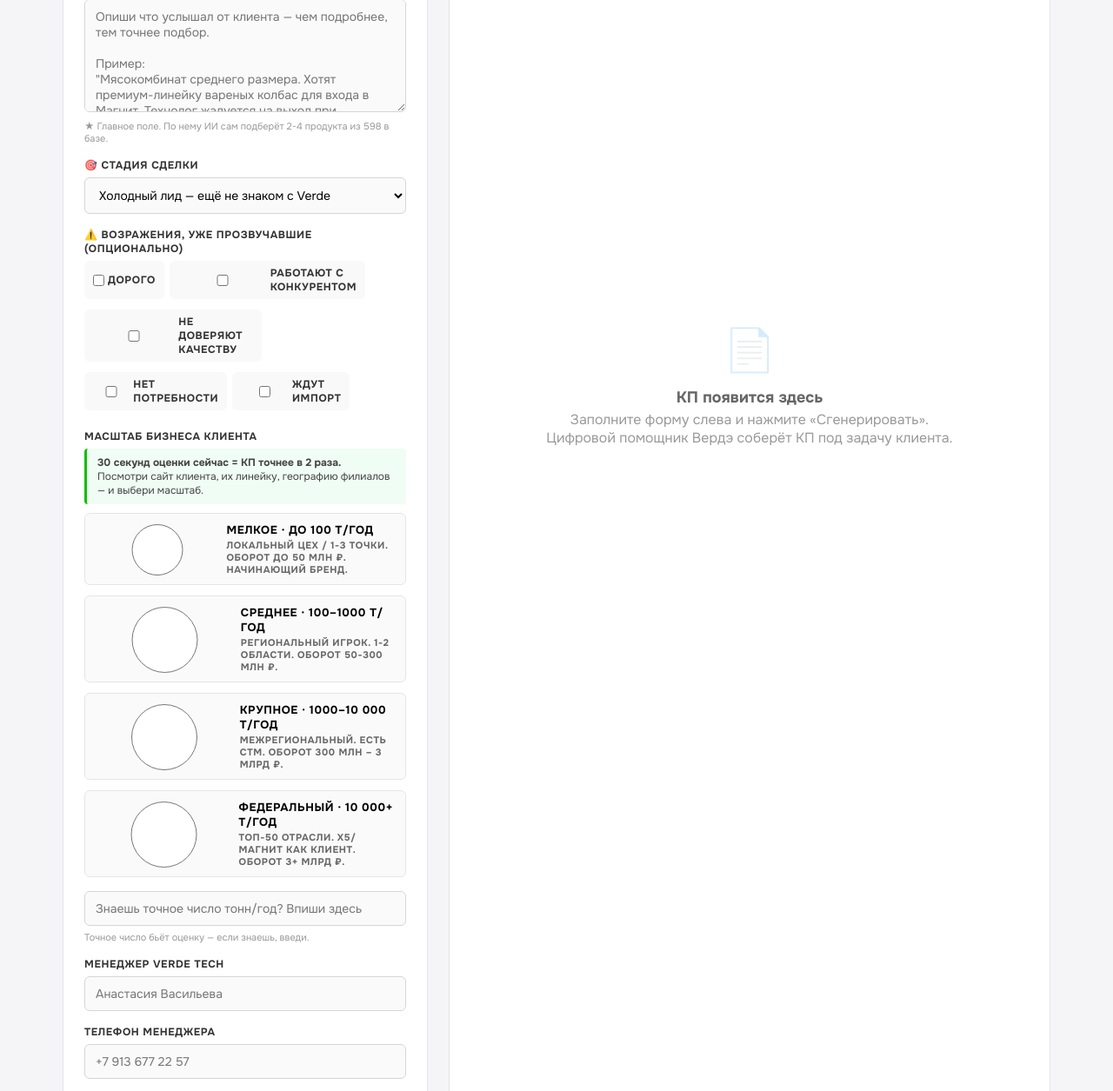
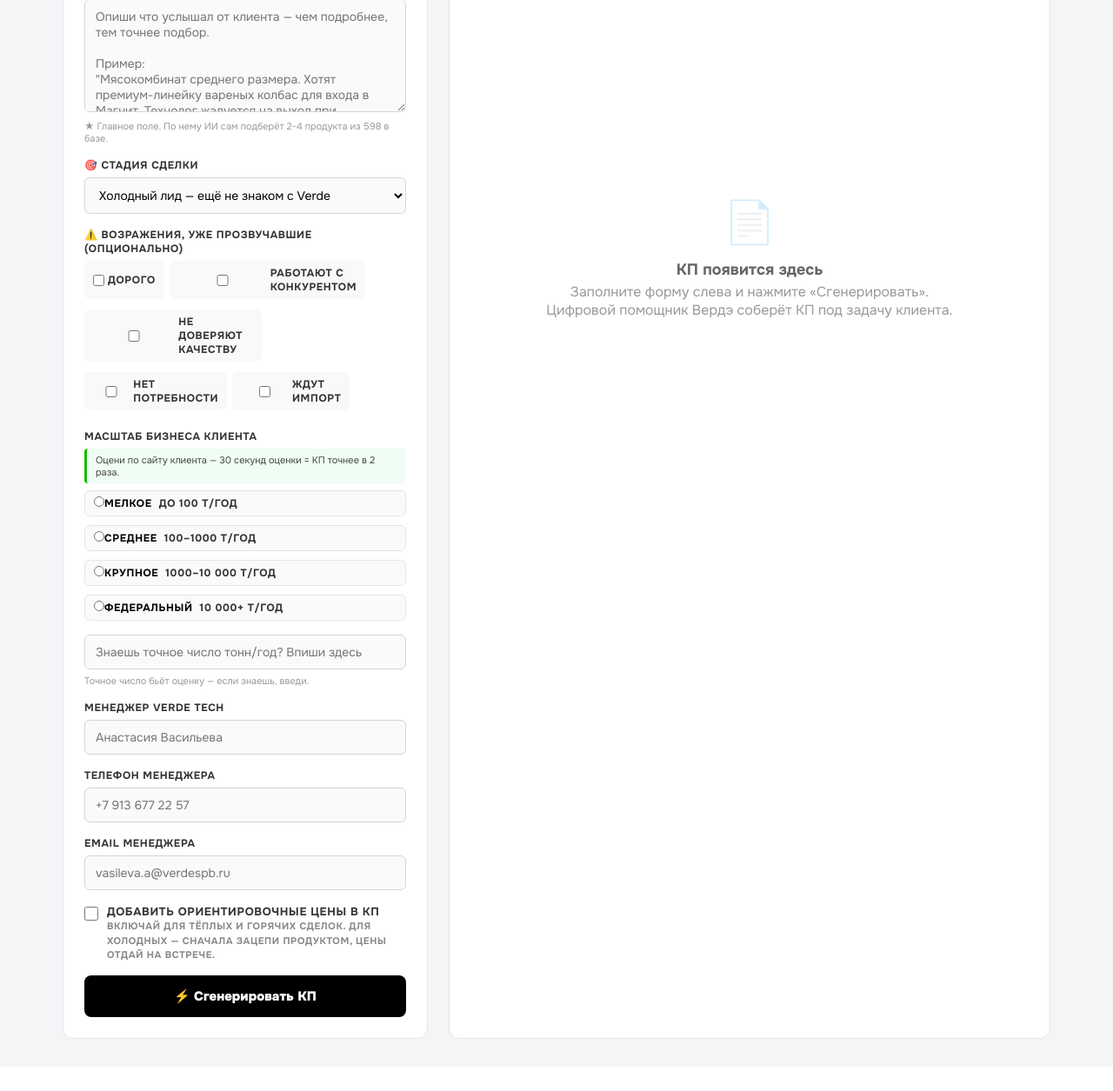
Before and after one commit to NataliDerden/verdetech-marketing, a Flask app: page /design in a window 1280 px wide. Shown: the part 830-2085 px from the top of the page at 87% size. After the commit the page ends 2025 px from the top, so only its background shows below. Run offline with Flask 3, Linux system fonts and the light colour scheme; the visitor is signed in with stand-in values (Sample User, id 1).

Commit message:
Компактные таблетки масштаба + автоменеджер из Битрикса + dedup через localStorage
1. Радио-кнопки масштаба бизнеса теперь в одну строку, мелкие 12px кружки
2. Имя/телефон/email менеджера авто-подставляются из текущего пользователя Битрикса
3. Регистрация вкладок выполняется ОДИН раз и помечается localStorage —
   больше дубли не накапливаются на повторных открытиях

Co-Authored-By: Claude Opus 4.7 (1M context) <noreply@anthropic.com>

```diff
--- a/templates/design.html
+++ b/templates/design.html
@@ -85,6 +85,15 @@ h2 { font-size: 28px; font-weight: 800; margin-bottom: 8px; letter-spacing: -0.0
 .form-group input:focus, .form-group select:focus, .form-group textarea:focus { outline: none; border-color: #0FBF00; background: #fff; box-shadow: 0 0 0 3px rgba(15,191,0,0.15); }
 .form-group textarea { resize: vertical; min-height: 60px; }
 .form-group small { display: block; font-size: 11px; color: #999; margin-top: 4px; }
+
+/* Компактные таблетки масштаба бизнеса */
+.vol-pill-group { display: flex; flex-direction: column; gap: 4px; }
+.vol-pill { display: flex; align-items: center; gap: 8px; padding: 6px 10px; background: #fafafa; border: 1px solid #e5e5e7; border-radius: 6px; cursor: pointer; font-size: 12px; color: #555; transition: all 0.12s; }
+.vol-pill:hover { background: #f0fdf4; border-color: #c8e8c0; }
+.vol-pill input[type="radio"] { width: 12px; height: 12px; margin: 0; flex-shrink: 0; accent-color: #0FBF00; cursor: pointer; }
+.vol-pill span { flex: 1; }
+.vol-pill span b { font-weight: 600; color: #000; margin-right: 4px; }
+.vol-pill:has(input:checked) { background: #f0fdf4; border-color: #0FBF00; }
 
 .btn-generate { width: 100%; background: #000; color: #fff; border: none; padding: 14px 20px; border-radius: 8px; font-family: inherit; font-size: 15px; font-weight: 800; cursor: pointer; transition: all 0.15s; margin-top: 8px; }
 .btn-generate:hover { background: #0FBF00; }
@@ -236,39 +245,14 @@ h2 { font-size: 28px; font-weight: 800; margin-bottom: 8px; letter-spacing: -0.0
             </div>
             <div class="form-group">
                 <label>Масштаб бизнеса клиента</label>
-                <div style="background:#f0fdf4; border-left:3px solid #0FBF00; padding:8px 12px; font-size:12px; color:#444; margin-bottom:10px; border-radius:4px;">
-                    <b>30 секунд оценки сейчас = КП точнее в 2 раза.</b><br>
-                    Посмотри сайт клиента, их линейку, географию филиалов — и выбери масштаб.
+                <div style="background:#f0fdf4; border-left:3px solid #0FBF00; padding:6px 10px; font-size:11px; color:#444; margin-bottom:8px; border-radius:4px;">
+                    Оцени по сайту клиента — 30 секунд оценки = КП точнее в 2 раза.
                 </div>
-                <div style="display:flex; flex-direction:column; gap:6px;">
-                    <label class="vol-opt" style="display:flex; gap:10px; padding:10px 14px; background:#fafafa; border:1px solid #e5e5e7; border-radius:6px; cursor:pointer;">
-                        <input type="radio" name="volume_scale" value="50" style="margin-top:2px;">
-                        <div>
-                            <div style="font-size:13px; font-weight:600; color:#000;">Мелкое · до 100 т/год</div>
-                            <div style="font-size:11px; color:#666; margin-top:2px;">Локальный цех / 1-3 точки. Оборот до 50 млн ₽. Начинающий бренд.</div>
-                        </div>
-                    </label>
-                    <label class="vol-opt" style="display:flex; gap:10px; padding:10px 14px; background:#fafafa; border:1px solid #e5e5e7; border-radius:6px; cursor:pointer;">
-                        <input type="radio" name="volume_scale" value="500" style="margin-top:2px;">
-                        <div>
-                            <div style="font-size:13px; font-weight:600; color:#000;">Среднее · 100–1000 т/год</div>
-                            <div style="font-size:11px; color:#666; margin-top:2px;">Региональный игрок. 1-2 области. Оборот 50-300 млн ₽.</div>
-                        </div>
-                    </label>
-                    <label class="vol-opt" style="display:flex; gap:10px; padding:10px 14px; background:#fafafa; border:1px solid #e5e5e7; border-radius:6px; cursor:pointer;">
-                        <input type="radio" name="volume_scale" value="5000" style="margin-top:2px;">
-                        <div>
-                            <div style="font-size:13px; font-weight:600; color:#000;">Крупное · 1000–10 000 т/год</div>
-                            <div style="font-size:11px; color:#666; margin-top:2px;">Межрегиональный. Есть СТМ. Оборот 300 млн – 3 млрд ₽.</div>
-                        </div>
-                    </label>
-                    <label class="vol-opt" style="display:flex; gap:10px; padding:10px 14px; background:#fafafa; border:1px solid #e5e5e7; border-radius:6px; cursor:pointer;">
-                        <input type="radio" name="volume_scale" value="20000" style="margin-top:2px;">
-                        <div>
-                            <div style="font-size:13px; font-weight:600; color:#000;">Федеральный · 10 000+ т/год</div>
-                            <div style="font-size:11px; color:#666; margin-top:2px;">ТОП-50 отрасли. X5/Магнит как клиент. Оборот 3+ млрд ₽.</div>
-                        </div>
-                    </label>
+                <div class="vol-pill-group">
+                    <label class="vol-pill"><input type="radio" name="volume_scale" value="50"><span><b>Мелкое</b> до 100 т/год</span></label>
+                    <label class="vol-pill"><input type="radio" name="volume_scale" value="500"><span><b>Среднее</b> 100–1000 т/год</span></label>
+                    <label class="vol-pill"><input type="radio" name="volume_scale" value="5000"><span><b>Крупное</b> 1000–10 000 т/год</span></label>
+                    <label class="vol-pill"><input type="radio" name="volume_scale" value="20000"><span><b>Федеральный</b> 10 000+ т/год</span></label>
                 </div>
                 <div style="margin-top:10px;">
                     <input type="text" name="volume" id="volumeInput" placeholder="Знаешь точное число тонн/год? Впиши здесь" style="width:100%;">
@@ -705,8 +689,24 @@ document.addEventListener('DOMContentLoaded', () => {
             BX24.init(function() {
                 console.log('[verde] BX24.init() callback сработал');
 
-                // 1. Чистая регистрация вкладок: всегда проверяем и чиним если надо
+                // 1. Чистая регистрация вкладок: один раз за всё время этого браузера
                 cleanRebindPlacements();
+
+                // 3. Автоподстановка менеджера (текущий пользователь Битрикса)
+                BX24.callMethod('user.current', {}, function(ures) {
+                    if (!ures || ures.error()) return;
+                    const u = ures.data() || {};
+                    const fullName = [u.LAST_NAME, u.NAME, u.SECOND_NAME].filter(Boolean).join(' ').trim() || u.NAME || '';
+                    const phone = u.PERSONAL_MOBILE || u.WORK_PHONE || u.PERSONAL_PHONE || '';
+                    const email = u.EMAIL || '';
+                    const mNameField = document.querySelector('input[name="manager_name"]');
+                    const mPhoneField = document.querySelector('input[name="manager_phone"]');
+                    const mEmailField = document.querySelector('input[name="manager_email"]');
+                    if (mNameField && !mNameField.value && fullName) mNameField.value = fullName;
+                    if (mPhoneField && !mPhoneField.value && phone) mPhoneField.value = phone;
+                    if (mEmailField && !mEmailField.value && email) mEmailField.value = email;
+                    console.log('[verde] подставили менеджера:', fullName, phone, email);
+                });
 
                 // 2. Авто-префилл данными из сделки/лида
                 let placementInfo = null;
@@ -745,21 +745,24 @@ document.addEventListener('DOMContentLoaded', () => {
     }
 
     function cleanRebindPlacements() {
-        if (sessionStorage.getItem('verde_kp_rebind_done_v5')) return;
-        sessionStorage.setItem('verde_kp_rebind_done_v5', '1');
+        // Используем localStorage чтобы НЕ регистрировать заново на каждое открытие.
+        // Один раз сделали — больше не трогаем (избегаем накопления дублей).
+        if (localStorage.getItem('verde_kp_bound_v6')) {
+            console.log('[verde] вкладки уже зарегистрированы (localStorage v6) — пропускаем');
+            return;
+        }
 
         const ourHandler = window.location.origin + '/design';
         const want = ['CRM_DEAL_DETAIL_TAB', 'CRM_LEAD_DETAIL_TAB'];
 
-        // Стратегия: сначала снести ВСЕ наши регистрации для этих placement-ов
-        // (placement.unbind без HANDLER убирает все ваши биндинги для этого места),
-        // потом регистрируем ровно одну на placement.
-        const batch = {};
+        // Сначала: снести ВСЕ наши регистрации для этих placement-ов через placement.unbind без HANDLER
+        const batchUnbind = {};
         want.forEach(function(p, i) {
-            batch['unbind_' + i] = ['placement.unbind', {PLACEMENT: p}];
+            batchUnbind['unbind_' + i] = ['placement.unbind', {PLACEMENT: p}];
         });
-        BX24.callBatch(batch, function(unbindRes) {
-            console.log('[verde] mass unbind результаты:', unbindRes);
+        BX24.callBatch(batchUnbind, function(unbindRes) {
+            console.log('[verde] mass unbind:', unbindRes);
+            // Затем: bind ровно одну
             const batchBind = {};
             want.forEach(function(p, i) {
                 batchBind['bind_' + i] = ['placement.bind', {
@@ -769,7 +772,8 @@ document.addEventListener('DOMContentLoaded', () => {
                 }];
             });
             BX24.callBatch(batchBind, function(bindRes) {
-                console.log('[verde] mass bind результаты:', bindRes);
+                console.log('[verde] mass bind:', bindRes);
+                localStorage.setItem('verde_kp_bound_v6', '1');
             });
         });
     }
```
